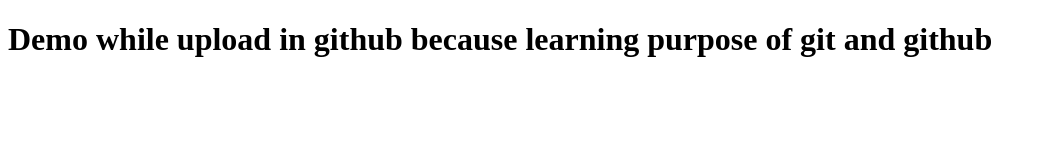
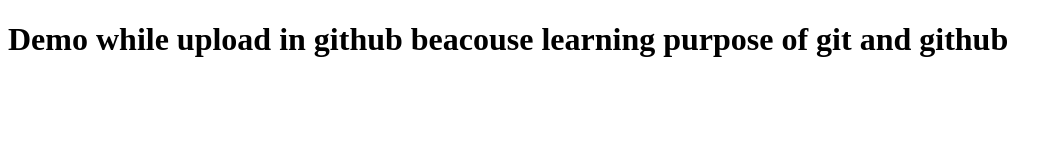
Before and after one commit to vikasprajapat000/card-hover-practice, a plain HTML site: page index.html in a window 1280 px wide. Shown: the whole page, without its empty margins (0-1062 px from the left). Drawn offline with Linux system fonts and the light colour scheme.

Commit message:
while learning git and github

```diff
--- a/index.html
+++ b/index.html
@@ -6,7 +6,6 @@
     <title>Demo</title>
 </head>
 <body>
-    <h1> Demo while upload in github because learning purpose of git and github </h1>
+    <h1> Demo while upload in github beacouse learning purpose of git and github </h1>
 
 </body>
-</html>
```
Also changed, not shown: index.css (added).
